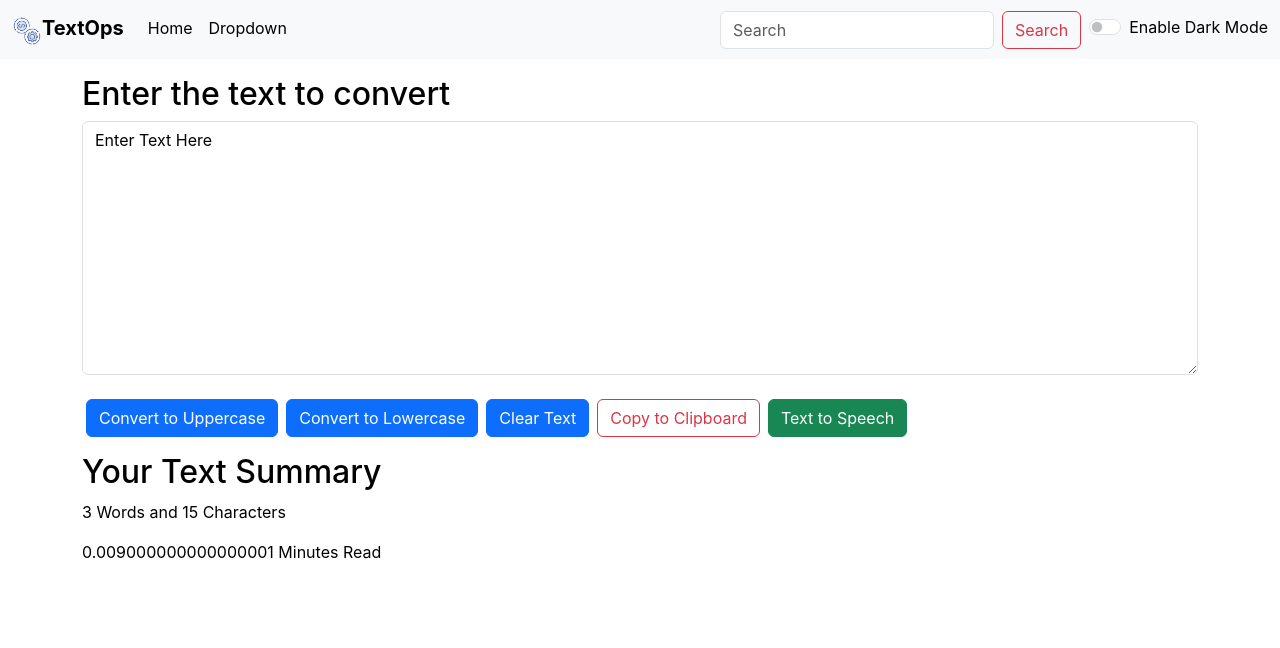
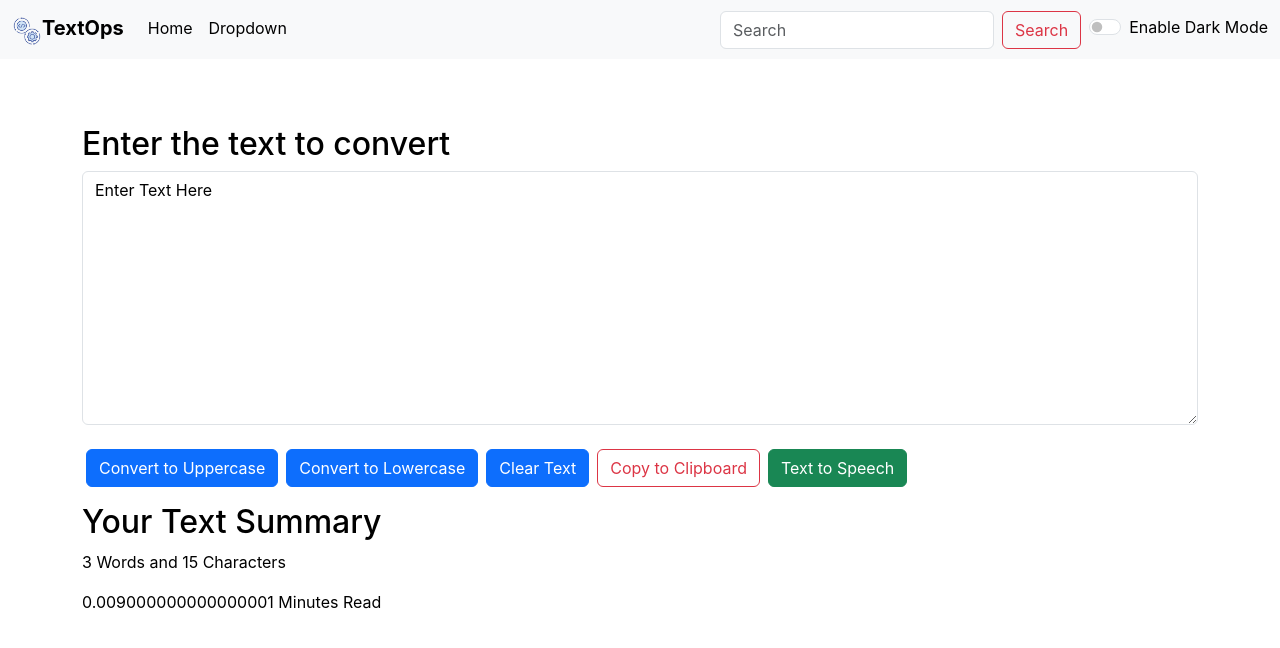
Before and after one commit to akashkapoor0001/TextOPS, a React (Create React App) app: page / in a window 1280 px wide. Shown: the top 648 px of the page. Built offline with nearby package versions, Linux system fonts and the light colour scheme.

Commit message:
Resolve the bug of layout shift when alert comes.

```diff
--- a/src/components/Alert.jsx
+++ b/src/components/Alert.jsx
@@ -5,8 +5,10 @@
         return string.charAt(0).toUpperCase() + string.slice(1);
     }
     return (
-        props.alert && <div class={`alert alert-${props.alert.type} alert-dismissible fade show`} role="alert">
+        <div style = {{height: '50px'}}>
+        {props.alert && <div class={`alert alert-${props.alert.type} alert-dismissible fade show`} role="alert">
             <strong>{capitalize(props.alert.type)}</strong>:{props.alert.msg}
+        </div>}
         </div>
     )
 }
```
